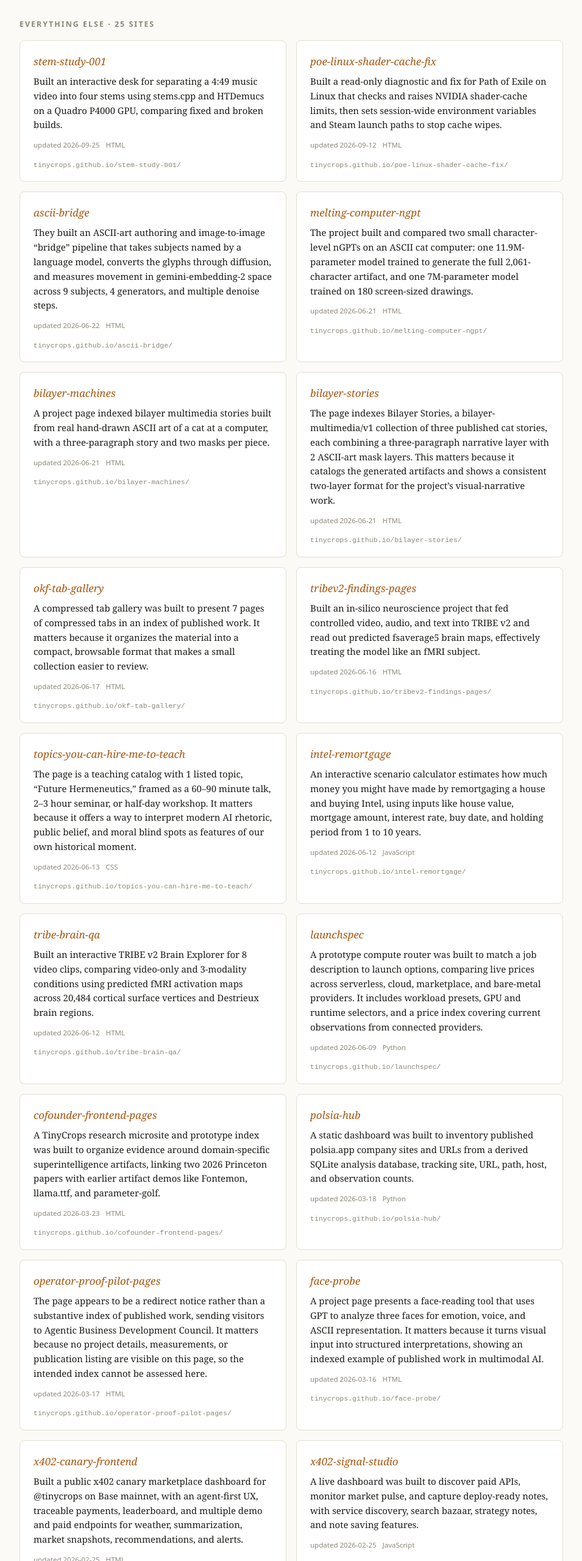
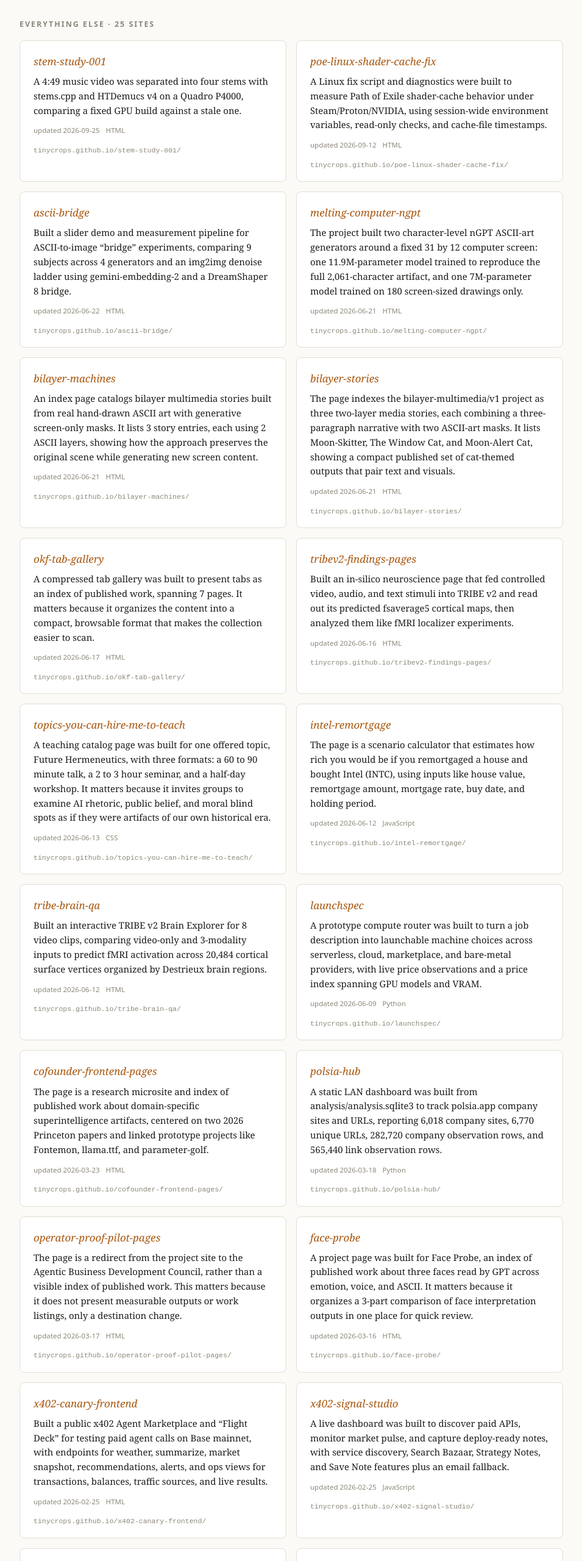
Before and after one commit to tinycrops/tinycrops-index, a plain HTML site: page frontend/index.html in a window 1280 px wide. Shown: the part 2140-4700 px from the top of the page at 61% size, without its empty margins (162-1117 px from the left). Drawn offline with Linux system fonts and the light colour scheme.

Commit message:
chore: regenerate index 2026-11-16

```diff
--- a/frontend/index.html
+++ b/frontend/index.html
@@ -143,155 +143,155 @@
 <div class="grid">
     <article class="card">
       <h3><a href="https://tinycrops.github.io/stem-study-001/" target="_blank" rel="noopener noreferrer">stem-study-001</a></h3>
-      <p>Built an interactive desk for separating a 4:49 music video into four stems using stems.cpp and HTDemucs on a Quadro P4000 GPU, comparing fixed and broken builds.</p>
+      <p>A 4:49 music video was separated into four stems with stems.cpp and HTDemucs v4 on a Quadro P4000, comparing a fixed GPU build against a stale one.</p>
       <div class="meta"><span>updated 2026-09-25</span><span>HTML</span></div>
       <a class="src" href="https://tinycrops.github.io/stem-study-001/" target="_blank" rel="noopener noreferrer">tinycrops.github.io/stem-study-001/</a>
     </article>
     <article class="card">
       <h3><a href="https://tinycrops.github.io/poe-linux-shader-cache-fix/" target="_blank" rel="noopener noreferrer">poe-linux-shader-cache-fix</a></h3>
-      <p>Built a read-only diagnostic and fix for Path of Exile on Linux that checks and raises NVIDIA shader-cache limits, then sets session-wide environment variables and Steam launch paths to stop cache wipes.</p>
+      <p>A Linux fix script and diagnostics were built to measure Path of Exile shader-cache behavior under Steam/Proton/NVIDIA, using session-wide environment variables, read-only checks, and cache-file timestamps.</p>
       <div class="meta"><span>updated 2026-09-12</span><span>HTML</span></div>
       <a class="src" href="https://tinycrops.github.io/poe-linux-shader-cache-fix/" target="_blank" rel="noopener noreferrer">tinycrops.github.io/poe-linux-shader-cache-fix/</a>
     </article>
     <article class="card">
       <h3><a href="https://tinycrops.github.io/ascii-bridge/" target="_blank" rel="noopener noreferrer">ascii-bridge</a></h3>
-      <p>They built an ASCII-art authoring and image-to-image “bridge” pipeline that takes subjects named by a language model, converts the glyphs through diffusion, and measures movement in gemini-embedding-2 space across 9 subjects, 4 generators, and multiple denoise steps.</p>
+      <p>Built a slider demo and measurement pipeline for ASCII-to-image “bridge” experiments, comparing 9 subjects across 4 generators and an img2img denoise ladder using gemini-embedding-2 and a DreamShaper 8 bridge.</p>
       <div class="meta"><span>updated 2026-06-22</span><span>HTML</span></div>
       <a class="src" href="https://tinycrops.github.io/ascii-bridge/" target="_blank" rel="noopener noreferrer">tinycrops.github.io/ascii-bridge/</a>
     </article>
     <article class="card">
       <h3><a href="https://tinycrops.github.io/melting-computer-ngpt/" target="_blank" rel="noopener noreferrer">melting-computer-ngpt</a></h3>
-      <p>The project built and compared two small character-level nGPTs on an ASCII cat computer: one 11.9M-parameter model trained to generate the full 2,061-character artifact, and one 7M-parameter model trained on 180 screen-sized drawings.</p>
+      <p>The project built two character-level nGPT ASCII-art generators around a fixed 31 by 12 computer screen: one 11.9M-parameter model trained to reproduce the full 2,061-character artifact, and one 7M-parameter model trained on 180 screen-sized drawings only.</p>
       <div class="meta"><span>updated 2026-06-21</span><span>HTML</span></div>
       <a class="src" href="https://tinycrops.github.io/melting-computer-ngpt/" target="_blank" rel="noopener noreferrer">tinycrops.github.io/melting-computer-ngpt/</a>
     </article>
     <article class="card">
       <h3><a href="https://tinycrops.github.io/bilayer-machines/" target="_blank" rel="noopener noreferrer">bilayer-machines</a></h3>
-      <p>A project page indexed bilayer multimedia stories built from real hand-drawn ASCII art of a cat at a computer, with a three-paragraph story and two masks per piece.</p>
+      <p>An index page catalogs bilayer multimedia stories built from real hand-drawn ASCII art with generative screen-only masks. It lists 3 story entries, each using 2 ASCII layers, showing how the approach preserves the original scene while generating new screen content.</p>
       <div class="meta"><span>updated 2026-06-21</span><span>HTML</span></div>
       <a class="src" href="https://tinycrops.github.io/bilayer-machines/" target="_blank" rel="noopener noreferrer">tinycrops.github.io/bilayer-machines/</a>
     </article>
     <article class="card">
       <h3><a href="https://tinycrops.github.io/bilayer-stories/" target="_blank" rel="noopener noreferrer">bilayer-stories</a></h3>
-      <p>The page indexes Bilayer Stories, a bilayer-multimedia/v1 collection of three published cat stories, each combining a three-paragraph narrative layer with 2 ASCII-art mask layers. This matters because it catalogs the generated artifacts and shows a consistent two-layer format for the project’s visual-narrative work.</p>
+      <p>The page indexes the bilayer-multimedia/v1 project as three two-layer media stories, each combining a three-paragraph narrative with two ASCII-art masks. It lists Moon-Skitter, The Window Cat, and Moon-Alert Cat, showing a compact published set of cat-themed outputs that pair text and visuals.</p>
       <div class="meta"><span>updated 2026-06-21</span><span>HTML</span></div>
       <a class="src" href="https://tinycrops.github.io/bilayer-stories/" target="_blank" rel="noopener noreferrer">tinycrops.github.io/bilayer-stories/</a>
     </article>
     <article class="card">
       <h3><a href="https://tinycrops.github.io/okf-tab-gallery/" target="_blank" rel="noopener noreferrer">okf-tab-gallery</a></h3>
-      <p>A compressed tab gallery was built to present 7 pages of compressed tabs in an index of published work. It matters because it organizes the material into a compact, browsable format that makes a small collection easier to review.</p>
+      <p>A compressed tab gallery was built to present tabs as an index of published work, spanning 7 pages. It matters because it organizes the content into a compact, browsable format that makes the collection easier to scan.</p>
       <div class="meta"><span>updated 2026-06-17</span><span>HTML</span></div>
       <a class="src" href="https://tinycrops.github.io/okf-tab-gallery/" target="_blank" rel="noopener noreferrer">tinycrops.github.io/okf-tab-gallery/</a>
     </article>
     <article class="card">
       <h3><a href="https://tinycrops.github.io/tribev2-findings-pages/" target="_blank" rel="noopener noreferrer">tribev2-findings-pages</a></h3>
-      <p>Built an in-silico neuroscience project that fed controlled video, audio, and text into TRIBE v2 and read out predicted fsaverage5 brain maps, effectively treating the model like an fMRI subject.</p>
+      <p>Built an in-silico neuroscience page that fed controlled video, audio, and text stimuli into TRIBE v2 and read out its predicted fsaverage5 cortical maps, then analyzed them like fMRI localizer experiments.</p>
       <div class="meta"><span>updated 2026-06-16</span><span>HTML</span></div>
       <a class="src" href="https://tinycrops.github.io/tribev2-findings-pages/" target="_blank" rel="noopener noreferrer">tinycrops.github.io/tribev2-findings-pages/</a>
     </article>
     <article class="card">
       <h3><a href="https://tinycrops.github.io/topics-you-can-hire-me-to-teach/" target="_blank" rel="noopener noreferrer">topics-you-can-hire-me-to-teach</a></h3>
-      <p>The page is a teaching catalog with 1 listed topic, “Future Hermeneutics,” framed as a 60–90 minute talk, 2–3 hour seminar, or half-day workshop. It matters because it offers a way to interpret modern AI rhetoric, public belief, and moral blind spots as features of our own historical moment.</p>
+      <p>A teaching catalog page was built for one offered topic, Future Hermeneutics, with three formats: a 60 to 90 minute talk, a 2 to 3 hour seminar, and a half-day workshop. It matters because it invites groups to examine AI rhetoric, public belief, and moral blind spots as if they were artifacts of our own historical era.</p>
       <div class="meta"><span>updated 2026-06-13</span><span>CSS</span></div>
       <a class="src" href="https://tinycrops.github.io/topics-you-can-hire-me-to-teach/" target="_blank" rel="noopener noreferrer">tinycrops.github.io/topics-you-can-hire-me-to-teach/</a>
     </article>
     <article class="card">
       <h3><a href="https://tinycrops.github.io/intel-remortgage/" target="_blank" rel="noopener noreferrer">intel-remortgage</a></h3>
-      <p>An interactive scenario calculator estimates how much money you might have made by remortgaging a house and buying Intel, using inputs like house value, mortgage amount, interest rate, buy date, and holding period from 1 to 10 years.</p>
+      <p>The page is a scenario calculator that estimates how rich you would be if you remortgaged a house and bought Intel (INTC), using inputs like house value, remortgage amount, mortgage rate, buy date, and holding period.</p>
       <div class="meta"><span>updated 2026-06-12</span><span>JavaScript</span></div>
       <a class="src" href="https://tinycrops.github.io/intel-remortgage/" target="_blank" rel="noopener noreferrer">tinycrops.github.io/intel-remortgage/</a>
     </article>
     <article class="card">
       <h3><a href="https://tinycrops.github.io/tribe-brain-qa/" target="_blank" rel="noopener noreferrer">tribe-brain-qa</a></h3>
-      <p>Built an interactive TRIBE v2 Brain Explorer for 8 video clips, comparing video-only and 3-modality conditions using predicted fMRI activation maps across 20,484 cortical surface vertices and Destrieux brain regions.</p>
+      <p>Built an interactive TRIBE v2 Brain Explorer for 8 video clips, comparing video-only and 3-modality inputs to predict fMRI activation across 20,484 cortical surface vertices organized by Destrieux brain regions.</p>
       <div class="meta"><span>updated 2026-06-12</span><span>HTML</span></div>
       <a class="src" href="https://tinycrops.github.io/tribe-brain-qa/" target="_blank" rel="noopener noreferrer">tinycrops.github.io/tribe-brain-qa/</a>
     </article>
     <article class="card">
       <h3><a href="https://tinycrops.github.io/launchspec/" target="_blank" rel="noopener noreferrer">launchspec</a></h3>
-      <p>A prototype compute router was built to match a job description to launch options, comparing live prices across serverless, cloud, marketplace, and bare-metal providers. It includes workload presets, GPU and runtime selectors, and a price index covering current observations from connected providers.</p>
+      <p>A prototype compute router was built to turn a job description into launchable machine choices across serverless, cloud, marketplace, and bare-metal providers, with live price observations and a price index spanning GPU models and VRAM.</p>
       <div class="meta"><span>updated 2026-06-09</span><span>Python</span></div>
       <a class="src" href="https://tinycrops.github.io/launchspec/" target="_blank" rel="noopener noreferrer">tinycrops.github.io/launchspec/</a>
     </article>
     <article class="card">
       <h3><a href="https://tinycrops.github.io/cofounder-frontend-pages/" target="_blank" rel="noopener noreferrer">cofounder-frontend-pages</a></h3>
-      <p>A TinyCrops research microsite and prototype index was built to organize evidence around domain-specific superintelligence artifacts, linking two 2026 Princeton papers with earlier artifact demos like Fontemon, llama.ttf, and parameter-golf.</p>
+      <p>The page is a research microsite and index of published work about domain-specific superintelligence artifacts, centered on two 2026 Princeton papers and linked prototype projects like Fontemon, llama.ttf, and parameter-golf.</p>
       <div class="meta"><span>updated 2026-03-23</span><span>HTML</span></div>
       <a class="src" href="https://tinycrops.github.io/cofounder-frontend-pages/" target="_blank" rel="noopener noreferrer">tinycrops.github.io/cofounder-frontend-pages/</a>
     </article>
     <article class="card">
       <h3><a href="https://tinycrops.github.io/polsia-hub/" target="_blank" rel="noopener noreferrer">polsia-hub</a></h3>
-      <p>A static dashboard was built to inventory published polsia.app company sites and URLs from a derived SQLite analysis database, tracking site, URL, path, host, and observation counts.</p>
+      <p>A static LAN dashboard was built from analysis/analysis.sqlite3 to track polsia.app company sites and URLs, reporting 6,018 company sites, 6,770 unique URLs, 282,720 company observation rows, and 565,440 link observation rows.</p>
       <div class="meta"><span>updated 2026-03-18</span><span>Python</span></div>
       <a class="src" href="https://tinycrops.github.io/polsia-hub/" target="_blank" rel="noopener noreferrer">tinycrops.github.io/polsia-hub/</a>
     </article>
     <article class="card">
       <h3><a href="https://tinycrops.github.io/operator-proof-pilot-pages/" target="_blank" rel="noopener noreferrer">operator-proof-pilot-pages</a></h3>
-      <p>The page appears to be a redirect notice rather than a substantive index of published work, sending visitors to Agentic Business Development Council. It matters because no project details, measurements, or publication listing are visible on this page, so the intended index cannot be assessed here.</p>
+      <p>The page is a redirect from the project site to the Agentic Business Development Council, rather than a visible index of published work. This matters because it does not present measurable outputs or work listings, only a destination change.</p>
       <div class="meta"><span>updated 2026-03-17</span><span>HTML</span></div>
       <a class="src" href="https://tinycrops.github.io/operator-proof-pilot-pages/" target="_blank" rel="noopener noreferrer">tinycrops.github.io/operator-proof-pilot-pages/</a>
     </article>
     <article class="card">
       <h3><a href="https://tinycrops.github.io/face-probe/" target="_blank" rel="noopener noreferrer">face-probe</a></h3>
-      <p>A project page presents a face-reading tool that uses GPT to analyze three faces for emotion, voice, and ASCII representation. It matters because it turns visual input into structured interpretations, showing an indexed example of published work in multimodal AI.</p>
+      <p>A project page was built for Face Probe, an index of published work about three faces read by GPT across emotion, voice, and ASCII. It matters because it organizes a 3-part comparison of face interpretation outputs in one place for quick review.</p>
       <div class="meta"><span>updated 2026-03-16</span><span>HTML</span></div>
       <a class="src" href="https://tinycrops.github.io/face-probe/" target="_blank" rel="noopener noreferrer">tinycrops.github.io/face-probe/</a>
     </article>
     <article class="card">
       <h3><a href="https://tinycrops.github.io/x402-canary-frontend/" target="_blank" rel="noopener noreferrer">x402-canary-frontend</a></h3>
-      <p>Built a public x402 canary marketplace dashboard for @tinycrops on Base mainnet, with an agent-first UX, traceable payments, leaderboard, and multiple demo and paid endpoints for weather, summarization, market snapshots, recommendations, and alerts.</p>
+      <p>Built a public x402 Agent Marketplace and “Flight Deck” for testing paid agent calls on Base mainnet, with endpoints for weather, summarize, market snapshot, recommendations, alerts, and ops views for transactions, balances, traffic sources, and live results.</p>
       <div class="meta"><span>updated 2026-02-25</span><span>HTML</span></div>
       <a class="src" href="https://tinycrops.github.io/x402-canary-frontend/" target="_blank" rel="noopener noreferrer">tinycrops.github.io/x402-canary-frontend/</a>
     </article>
     <article class="card">
       <h3><a href="https://tinycrops.github.io/x402-signal-studio/" target="_blank" rel="noopener noreferrer">x402-signal-studio</a></h3>
-      <p>A live dashboard was built to discover paid APIs, monitor market pulse, and capture deploy-ready notes, with service discovery, search bazaar, strategy notes, and note saving features.</p>
+      <p>A live dashboard was built to discover paid APIs, monitor market pulse, and capture deploy-ready notes, with service discovery, Search Bazaar, Strategy Notes, and Save Note features plus an email fallback.</p>
       <div class="meta"><span>updated 2026-02-25</span><span>JavaScript</span></div>
       <a class="src" href="https://tinycrops.github.io/x402-signal-studio/" target="_blank" rel="noopener noreferrer">tinycrops.github.io/x402-signal-studio/</a>
     </article>
     <article class="card">
       <h3><a href="https://tinycrops.github.io/market-studio/" target="_blank" rel="noopener noreferrer">market-studio</a></h3>
-      <p>A market-studio web interface was built to submit ingestion jobs for single URLs, page or profile URLs, or lists of video/profile URLs, with controls for max videos, max per page, and max total.</p>
+      <p>A small web app was built to submit ingestion jobs from a single URL, a page/profile URL list, or video URLs, with controls for max videos, max per page, and max total. It also includes a job queue and library view with refresh and upload filters, helping organize submitted content and track job status.</p>
       <div class="meta"><span>updated 2026-02-19</span><span>Python</span></div>
       <a class="src" href="https://tinycrops.github.io/market-studio/" target="_blank" rel="noopener noreferrer">tinycrops.github.io/market-studio/</a>
     </article>
     <article class="card">
       <h3><a href="https://tinycrops.github.io/pain-to-page/" target="_blank" rel="noopener noreferrer">pain-to-page</a></h3>
-      <p>It built a beta waitlist tool that turns TikTok, X, YouTube Shorts, and Facebook links into a pain-point brief and landing page draft in 10 minutes, using real customer language from comments, captions, and replies.</p>
+      <p>It was a beta waitlist tool that turns social links from TikTok, X, YouTube Shorts, and Facebook into a pain-point brief and landing page draft in 10 minutes.</p>
       <div class="meta"><span>updated 2026-02-19</span><span>HTML</span></div>
       <a class="src" href="https://tinycrops.github.io/pain-to-page/" target="_blank" rel="noopener noreferrer">tinycrops.github.io/pain-to-page/</a>
     </article>
     <article class="card">
       <h3><a href="https://tinycrops.github.io/pain-to-page-frontend/" target="_blank" rel="noopener noreferrer">pain-to-page-frontend</a></h3>
-      <p>Built a beta waitlist landing page for a tool that turns 5 to 20 social posts from TikTok, X, Shorts, and Facebook into a pain-point brief and editable landing page draft in under 10 minutes. It promises to help solo agencies, consultants, and small SaaS teams test offers faster, with 20 beta spots and no backend yet.</p>
+      <p>A beta waitlist page was built for Pain-to-Page, a tool that turns 5 to 20 social links into a pain-point brief and landing page draft in under 10 minutes.</p>
       <div class="meta"><span>updated 2026-02-18</span><span>HTML</span></div>
       <a class="src" href="https://tinycrops.github.io/pain-to-page-frontend/" target="_blank" rel="noopener noreferrer">tinycrops.github.io/pain-to-page-frontend/</a>
     </article>
     <article class="card">
       <h3><a href="https://tinycrops.github.io/poe-memory-market-onboarding-site/" target="_blank" rel="noopener noreferrer">poe-memory-market-onboarding-site</a></h3>
-      <p>It built a Path of Exile onboarding page for Build Intelligence, using a two-step flow: enter account and realm, then choose a character from a newest-first list and run a preview.</p>
+      <p>The project built a character-first onboarding flow for Path of Exile, guiding users through 2 steps: submit account and realm, then choose a newest-first character and run a build preview.</p>
       <div class="meta"><span>updated 2026-02-18</span><span>CSS</span></div>
       <a class="src" href="https://tinycrops.github.io/poe-memory-market-onboarding-site/" target="_blank" rel="noopener noreferrer">tinycrops.github.io/poe-memory-market-onboarding-site/</a>
     </article>
     <article class="card">
       <h3><a href="https://tinycrops.github.io/agibox/" target="_blank" rel="noopener noreferrer">agibox</a></h3>
-      <p>The page compares three high-performance workstation builds using Xeon 8558 or 8468H CPUs, RTX 6000 Ada or RTX A6000 GPUs, 256 GB ECC RAM, and pro motherboards.</p>
+      <p>The page compares high-performance workstation builds by pricing CPUs, GPUs, RAM, storage, and motherboards, then totals three sample configurations from a $15,281 value build to a $65,714 flagship.</p>
       <div class="meta"><span>updated 2025-06-26</span><span>HTML</span></div>
       <a class="src" href="https://tinycrops.github.io/agibox/" target="_blank" rel="noopener noreferrer">tinycrops.github.io/agibox/</a>
     </article>
     <article class="card">
       <h3><a href="https://tinycrops.github.io/blog/" target="_blank" rel="noopener noreferrer">blog</a></h3>
-      <p>An index-style blog page was built with MkDocs, including navigation, search, and a simple project layout for Matthew’s writings. It matters because it organizes published work into a browsable site with documentation structure, though the page mainly shows a starter scaffold and introductory text.</p>
+      <p>The page is a blog homepage and documentation-style index for Matthew’s published writing, built with MkDocs and organized with search and previous/next navigation.</p>
       <div class="meta"><span>updated 2024-01-14</span><span>JavaScript</span></div>
       <a class="src" href="https://tinycrops.github.io/blog/" target="_blank" rel="noopener noreferrer">tinycrops.github.io/blog/</a>
     </article>
     <article class="card">
       <h3><a href="https://tinycrops.github.io/MeDott29.github.io/" target="_blank" rel="noopener noreferrer">MeDott29.github.io</a></h3>
-      <p>A GitHub Pages site was built as an index for MeDott29’s published work. It appears to be a minimal landing page with no additional content beyond the project name, suggesting the result is a basic publication hub rather than a detailed showcase.</p>
+      <p>A simple GitHub Pages site was built as an index for MeDott29’s published work, but the provided page text shows only the repository name and no substantive content. As a result, there are no measurable findings to report, which suggests the project page is either empty or still under construction.</p>
       <div class="meta"><span>updated 2024-01-14</span></div>
       <a class="src" href="https://tinycrops.github.io/MeDott29.github.io/" target="_blank" rel="noopener noreferrer">tinycrops.github.io/MeDott29.github.io/</a>
     </article></div>
-<footer>Auto-summarized 15 November 2026 by gpt-5.4-mini from live page content.
+<footer>Auto-summarized 16 November 2026 by gpt-5.4-mini from live page content.
 Selected work and positioning are hand-written in <code>curated.json</code>;
 everything else is generated. Index refreshes nightly and on publish.</footer>
 </div>
```
